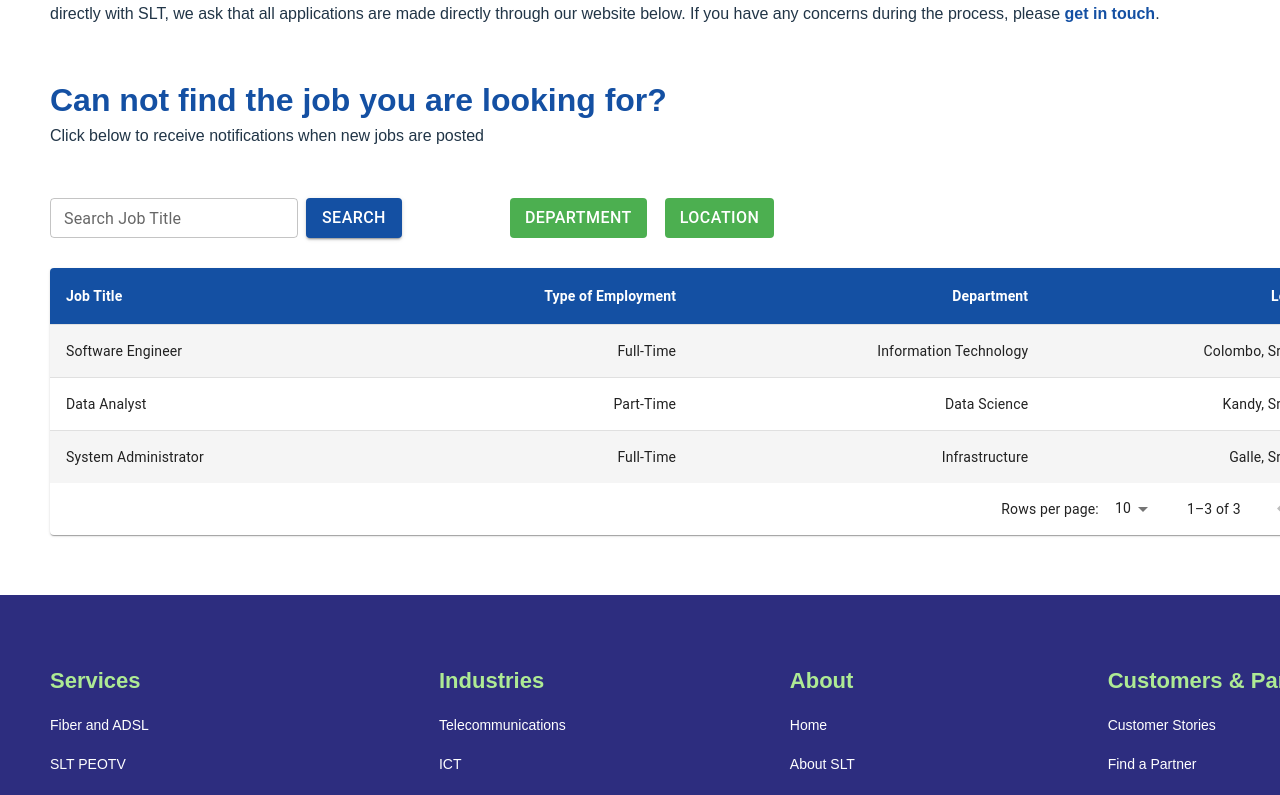
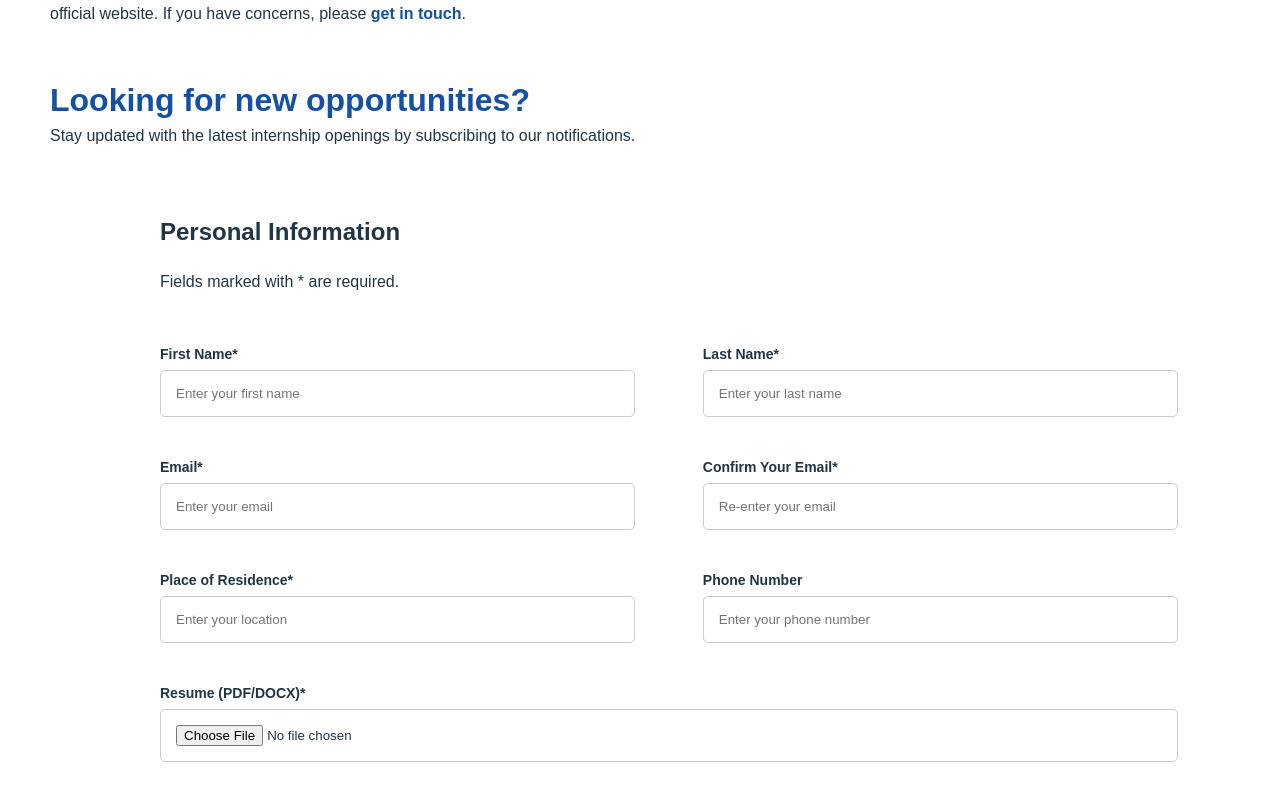
Before and after one commit to achintha-alahakoon/slt-internships-frontend, a React (Vite) app: page /join-with-us in a window 1280 px wide. Shown: the part 3483-4278 px from the top of the page. Built offline with nearby package versions, Linux system fonts and the light colour scheme.

Commit message:
Updated Join With Us Page

```diff
--- a/package.json
+++ b/package.json
@@ -14,6 +14,7 @@
     "@emotion/react": "^11.14.0",
     "@emotion/styled": "^11.14.0",
     "@mui/material": "^6.4.1",
+    "axios": "^1.7.9",
     "react": "^18.3.1",
     "react-dom": "^18.3.1",
     "react-icons": "^5.4.0",
--- a/src/Components/AvailablePositions.jsx
+++ b/src/Components/AvailablePositions.jsx
@@ -1,280 +1,29 @@
-import React, { useState } from "react";
-import { styled } from "@mui/material/styles";
-import Table from "@mui/material/Table";
-import TableBody from "@mui/material/TableBody";
-import TableCell, { tableCellClasses } from "@mui/material/TableCell";
-import TableContainer from "@mui/material/TableContainer";
-import TableHead from "@mui/material/TableHead";
-import TableRow from "@mui/material/TableRow";
-import Paper from "@mui/material/Paper";
-import TablePagination from "@mui/material/TablePagination";
-import TextField from "@mui/material/TextField";
-import Button from "@mui/material/Button";
-import Menu from "@mui/material/Menu";
-import MenuItem from "@mui/material/MenuItem";
-
-const StyledTableCell = styled(TableCell)(({ theme }) => ({
-  [`&.${tableCellClasses.head}`]: {
-    backgroundColor: "#1450A3",
-    color: theme.palette.common.white,
-    fontWeight: "bold",
-  },
-  [`&.${tableCellClasses.body}`]: {
-    fontSize: 14,
-  },
-}));
-
-const StyledTableRow = styled(TableRow)(({ theme }) => ({
-  "&:nth-of-type(odd)": {
-    backgroundColor: theme.palette.action.hover,
-  },
-  "&:last-child td, &:last-child th": {
-    border: 0,
-  },
-}));
-
-function createData(
-  JobTitle,
-  TypeOfEmployment,
-  Department,
-  Location,
-  Description
-) {
-  return { JobTitle, TypeOfEmployment, Department, Location, Description };
-}
-
-const rows = [
-  createData(
-    "Software Engineer",
-    "Full-Time",
-    "Information Technology",
-    "Colombo, Sri Lanka",
-    "Develop and maintain software applications, ensure high quality and performance.Develop and maintain software applications, ensure high quality and performance.Develop and maintain software applications, ensure high quality and performance.Develop and maintain software applications, ensure high quality and performance.Develop and maintain software applications, ensure high quality and performance.Develop and maintain software applications, ensure high quality and performance.Develop and maintain software applications, ensure high quality and performance."
-  ),
-  createData(
-    "Data Analyst",
-    "Part-Time",
-    "Data Science",
-    "Kandy, Sri Lanka",
-    "Analyze datasets, provide insights, and create visualizations to support decision-making."
-  ),
-  createData(
-    "System Administrator",
-    "Full-Time",
-    "Infrastructure",
-    "Galle, Sri Lanka",
-    "Manage and maintain IT infrastructure, ensure systems' availability and security."
-  ),
-];
+import React from "react";
+import { Button } from "@mui/material";
+import Apply from "../Pages/Apply";
 
 const AvailablePositions = () => {
-  const [page, setPage] = useState(0);
-  const [rowsPerPage, setRowsPerPage] = useState(10);
-  const [searchTerm, setSearchTerm] = useState("");
-  const [filteredRows, setFilteredRows] = useState(rows);
-  const [departmentAnchorEl, setDepartmentAnchorEl] = useState(null);
-  const [locationAnchorEl, setLocationAnchorEl] = useState(null);
-
-  const handleChangePage = (event, newPage) => {
-    setPage(newPage);
-  };
-
-  const handleSearch = () => {
-    const filtered = rows.filter((row) =>
-      row.JobTitle.toLowerCase().includes(searchTerm.toLowerCase())
-    );
-    setFilteredRows(filtered);
-    setPage(0);
-  };
-
-  const openJobDetails = (job) => {
-    const queryParams = new URLSearchParams(job).toString();
-    window.open(`/job-details?${queryParams}`, "_blank");
-  };
-
-  const handleChangeRowsPerPage = (event) => {
-    setRowsPerPage(parseInt(event.target.value, 10));
-    setPage(0);
-  };
-
-  const handleDepartmentFilter = (department) => {
-    const filtered = rows.filter((row) => row.Department === department);
-    setFilteredRows(filtered);
-    setPage(0);
-    setDepartmentAnchorEl(null);
-  };
-
-  const handleLocationFilter = (location) => {
-    const filtered = rows.filter((row) => row.Location === location);
-    setFilteredRows(filtered);
-    setPage(0);
-    setLocationAnchorEl(null);
-  };
-
-  const departments = [...new Set(rows.map((row) => row.Department))];
-  const locations = [...new Set(rows.map((row) => row.Location))];
-
-  const displayedRows = filteredRows.slice(
-    page * rowsPerPage,
-    page * rowsPerPage + rowsPerPage
-  );
-
   return (
     <div>
       <h4 style={{ fontSize: "16px", marginBottom: "4px" }}>
-        Beware when applying for jobs online
+        Beware when applying for internships online
       </h4>
       <p style={{ marginTop: 0 }}>
-        Many large employers are targets of fraudsters. Please note that SLT
-        will never ask job applicants for credit card information or to buy
-        equipment directly. To ensure job seekers deal directly with SLT, we ask
-        that all applications are made directly through our website below. If
-        you have any concerns during the process, please{" "}
-        <a
-          href="/contact-us"
-          style={{
-            color: "#1450A3",
-            textDecoration: "none",
-            fontWeight: "bold",
-          }}
-        >
+        Many large employers are targets of fraudsters. SLT will never ask internship
+        applicants for credit card information or to buy equipment directly.
+        Ensure you apply only through our official website. If you have concerns,
+        please <a href="/contact-us" style={{ color: "#1450A3", textDecoration: "none", fontWeight: "bold" }}>
           get in touch
-        </a>
-        .
+        </a>.
       </p>
-      <h2
-        style={{
-          color: "#1450A3",
-          fontSize: "32px",
-          marginBottom: 0,
-          marginTop: "50px",
-        }}
-      >
-        Can not find the job you are looking for?
+
+      <h2 style={{ color: "#1450A3", fontSize: "32px", margin: "50px 0 0" }}>
+        Looking for new opportunities?
       </h2>
       <p style={{ marginTop: 0 }}>
-        Click below to receive notifications when new jobs are posted
+        Stay updated with the latest internship openings by subscribing to our notifications.
       </p>
-
-      {/* Search and Filter Bar */}
-      <div
-        style={{
-          display: "flex",
-          gap: "8px",
-          marginBottom: "30px",
-          marginTop: "50px",
-        }}
-      >
-        <TextField
-          label="Search Job Title"
-          variant="outlined"
-          size="small"
-          value={searchTerm}
-          onChange={(e) => setSearchTerm(e.target.value)}
-        />
-        <Button
-          variant="contained"
-          color="primary"
-          onClick={handleSearch}
-          style={{
-            backgroundColor: "#1450A3",
-            color: "white",
-            border: "none",
-          }}
-        >
-          Search
-        </Button>
-        <Button
-          variant="outlined"
-          onClick={(e) => setDepartmentAnchorEl(e.currentTarget)}
-          style={{
-            marginLeft: "100px",
-            marginRight: "10px",
-            backgroundColor: "#4CAF50",
-            color: "white",
-            border: "none",
-          }}
-        >
-          Department
-        </Button>
-        <Menu
-          anchorEl={departmentAnchorEl}
-          open={Boolean(departmentAnchorEl)}
-          onClose={() => setDepartmentAnchorEl(null)}
-        >
-          {departments.map((dept) => (
-            <MenuItem key={dept} onClick={() => handleDepartmentFilter(dept)}>
-              {dept}
-            </MenuItem>
-          ))}
-        </Menu>
-        <Button
-          variant="outlined"
-          onClick={(e) => setLocationAnchorEl(e.currentTarget)}
-          style={{
-            backgroundColor: "#4CAF50",
-            color: "white",
-            border: "none",
-          }}
-        >
-          Location
-        </Button>
-        <Menu
-          anchorEl={locationAnchorEl}
-          open={Boolean(locationAnchorEl)}
-          onClose={() => setLocationAnchorEl(null)}
-        >
-          {locations.map((loc) => (
-            <MenuItem key={loc} onClick={() => handleLocationFilter(loc)}>
-              {loc}
-            </MenuItem>
-          ))}
-        </Menu>
-      </div>
-
-      <TableContainer component={Paper}>
-        <Table sx={{ width: "100%" }} aria-label="customized table">
-          <TableHead>
-            <TableRow>
-              <StyledTableCell>Job Title</StyledTableCell>
-              <StyledTableCell align="right">
-                Type of Employment
-              </StyledTableCell>
-              <StyledTableCell align="right">Department</StyledTableCell>
-              <StyledTableCell align="right">Location</StyledTableCell>
-            </TableRow>
-          </TableHead>
-          <TableBody>
-            {displayedRows.map((row, index) => (
-              <StyledTableRow
-                key={index}
-                onClick={() => openJobDetails(row)}
-                style={{ cursor: "pointer" }}
-              >
-                <StyledTableCell component="th" scope="row">
-                  {row.JobTitle}
-                </StyledTableCell>
-                <StyledTableCell align="right">
-                  {row.TypeOfEmployment}
-                </StyledTableCell>
-                <StyledTableCell align="right">
-                  {row.Department}
-                </StyledTableCell>
-                <StyledTableCell align="right">{row.Location}</StyledTableCell>
-              </StyledTableRow>
-            ))}
-          </TableBody>
-        </Table>
-        <TablePagination
-          rowsPerPageOptions={[10, 20, 50]}
-          component="div"
-          count={filteredRows.length}
-          rowsPerPage={rowsPerPage}
-          page={page}
-          onPageChange={handleChangePage}
-          onRowsPerPageChange={handleChangeRowsPerPage}
-        />
-      </TableContainer>
+      <Apply />
     </div>
   );
 };
--- a/src/Pages/Apply.jsx
+++ b/src/Pages/Apply.jsx
@@ -1,51 +1,87 @@
-import React from "react";
-import Logo from "../assets/logo.png";
-import { FaLocationDot } from "react-icons/fa6";
+import React, { useState } from "react";
+import axios from "axios";
 import "../Styles/Apply.css";
 
 const Apply = () => {
+  const [formData, setFormData] = useState({
+    firstName: "",
+    lastName: "",
+    email: "",
+    confirmEmail: "",
+    location: "",
+    phone: "",
+    resume: null,
+    message: "",
+  });
+
+  const handleChange = (e) => {
+    const { name, value, type, files } = e.target;
+    setFormData({
+      ...formData,
+      [name]: type === "file" ? files[0] : value,
+    });
+  };
+
+  const handleSubmit = async (e) => {
+    e.preventDefault();
+
+    if (formData.email !== formData.confirmEmail) {
+      alert("Emails do not match!");
+      return;
+    }
+
+    const uploadData = new FormData();
+    uploadData.append("cv", formData.resume);
+    uploadData.append("name", `${formData.firstName} ${formData.lastName}`);
+    uploadData.append("email", formData.email);
+    uploadData.append("phone", formData.phone);
+
+    try {
+      const response = await axios.post(
+        "http://localhost:8080/api/applicants/upload",
+        uploadData,
+        {
+          headers: {
+            "Content-Type": "multipart/form-data",
+            Authorization: "Basic " + btoa("admin:admin123"),
+          },
+        }
+      );
+
+      alert(response.data);
+    } catch (error) {
+      console.error("Error uploading CV:", error);
+      alert("Failed to upload CV. Please try again.");
+    }
+  };
+
   return (
-    <div>
-      {/* Header Section */}
-      <div className="apply-header">
-        <div>
-          <img
-            src={Logo}
-            alt="Logo"
-            style={{ width: "220px", height: "80px", marginTop: "15px", marginLeft: "100px" }}
-          />
-        </div>
-        <div>
-          <p style={{ fontWeight: "bold" }}>Internship</p>
-          <p>
-            <FaLocationDot />
-            Location
-          </p>
-        </div>
-      </div>
-
     <div className="apply-content">
       <h2>Personal Information</h2>
       <p>Fields marked with * are required.</p>
       <div className="apply-form">
-          <form>
+        <form onSubmit={handleSubmit}>
           <div className="form-row">
             <div className="form-group">
-                <label htmlFor="first-name">First Name*</label>
+              <label htmlFor="firstName">First Name*</label>
               <input
                 type="text"
-                  id="first-name"
+                id="firstName"
+                name="firstName"
                 placeholder="Enter your first name"
                 required
+                onChange={handleChange}
               />
             </div>
             <div className="form-group">
-                <label htmlFor="last-name">Last Name*</label>
+              <label htmlFor="lastName">Last Name*</label>
               <input
                 type="text"
-                  id="last-name"
+                id="lastName"
+                name="lastName"
                 placeholder="Enter your last name"
                 required
+                onChange={handleChange}
               />
             </div>
           </div>
@@ -57,17 +93,21 @@ const Apply = () => {
               <input
                 type="email"
                 id="email"
+                name="email"
                 placeholder="Enter your email"
                 required
+                onChange={handleChange}
               />
             </div>
             <div className="form-group">
-                <label htmlFor="confirm-email">Confirm Your Email*</label>
+              <label htmlFor="confirmEmail">Confirm Your Email*</label>
               <input
                 type="email"
-                  id="confirm-email"
+                id="confirmEmail"
+                name="confirmEmail"
                 placeholder="Re-enter your email"
                 required
+                onChange={handleChange}
               />
             </div>
           </div>
@@ -79,8 +119,10 @@ const Apply = () => {
               <input
                 type="text"
                 id="location"
+                name="location"
                 placeholder="Enter your location"
                 required
+                onChange={handleChange}
               />
             </div>
             <div className="form-group">
@@ -88,29 +130,36 @@ const Apply = () => {
               <input
                 type="text"
                 id="phone"
+                name="phone"
                 placeholder="Enter your phone number"
+                onChange={handleChange}
               />
             </div>
           </div>
 
-            {/* Additional Fields */}
+          {/* File Upload */}
           <div className="form-row">
             <div className="form-group">
-                <label htmlFor="resume">Resume*</label>
+              <label htmlFor="resume">Resume (PDF/DOCX)*</label>
               <input
                 type="file"
                 id="resume"
+                name="resume"
                 accept=".pdf,.doc,.docx"
                 required
+                onChange={handleChange}
               />
             </div>
           </div>
+
           <div className="form-group">
             <label htmlFor="message">Message to the Hiring Team</label>
             <textarea
               id="message"
+              name="message"
               placeholder="Write a message to the hiring team"
               rows="4"
+              onChange={handleChange}
             ></textarea>
           </div>
 
@@ -121,7 +170,6 @@ const Apply = () => {
         </form>
       </div>
     </div>
-    </div>
   );
 };
 
--- a/src/Styles/Apply.css
+++ b/src/Styles/Apply.css
@@ -1,19 +1,7 @@
-.apply-header {
-    position: fixed;
-    top: 0;
-    left: 0;
-    display: flex;
-    gap: 700px;
-    align-items: center;
-    width: 100%;
-    background-color: #ffffff;
-    z-index: 1000;
-    box-shadow: 0 4px 6px rgba(0, 0, 0, 0.1);
-  }
 
   .apply-content {
     width: 77vw;
-    margin: 120px;
+    margin-left: 80px;
     padding: 30px;
     align-items: center;
   }
```
Also changed, not shown: 1 other file (tests, documents, lock files or other folders). Lines whose indentation alone changed are shown as unchanged.
